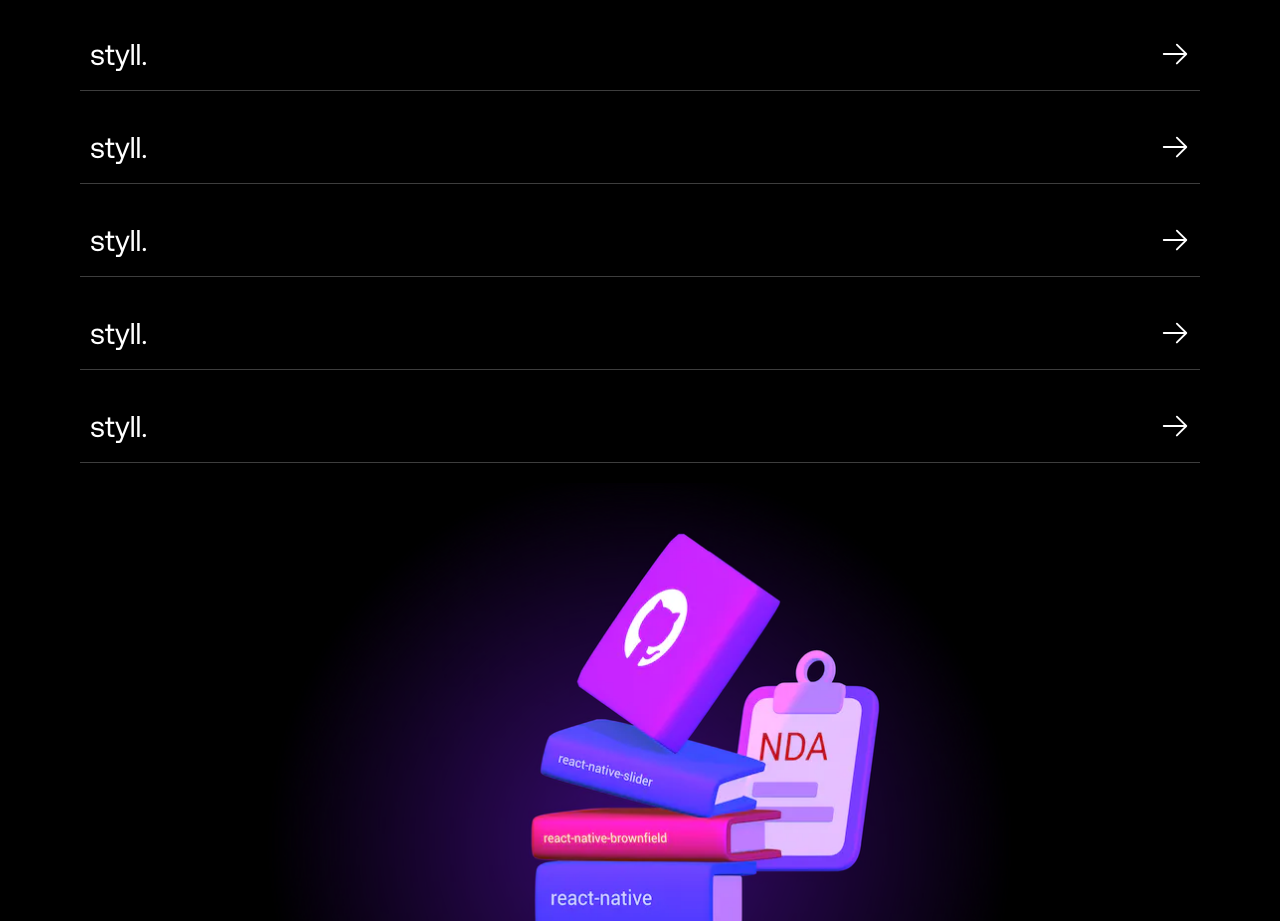
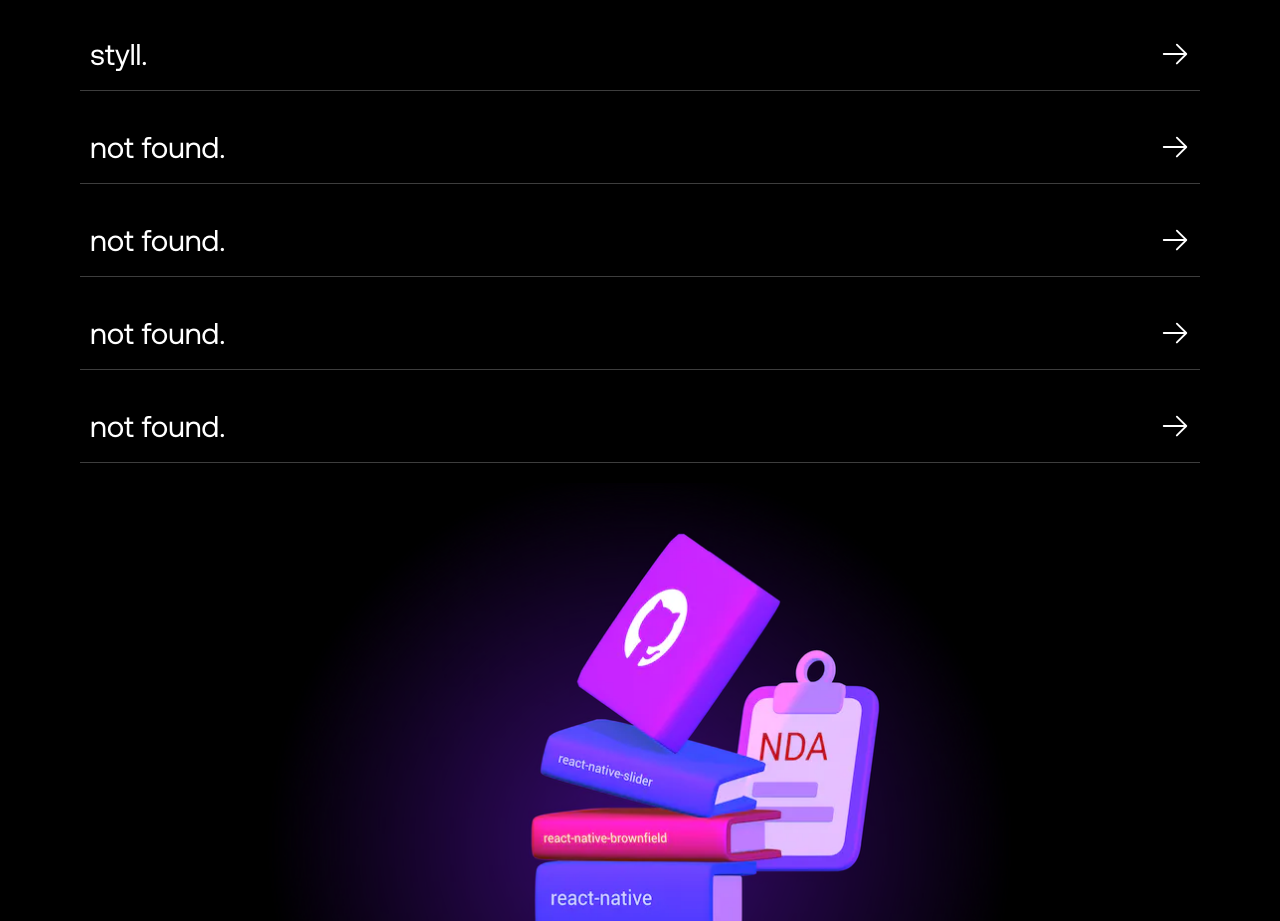
Before and after one commit to gracjaan/PersonalWebsite, a React (Vite) app in the folder PersonalWebsite/: page / in a window 1280 px wide. Shown: the part 3360-4281 px from the top of the page. Built offline with nearby package versions, Linux system fonts and the light colour scheme.

Commit message:
Migrating from static titles to dynamic data

```diff
--- a/PersonalWebsite/src/pages/Projects.jsx
+++ b/PersonalWebsite/src/pages/Projects.jsx
@@ -2,6 +2,7 @@ import React, {useState} from "react";
 import Logo from "../assets/projects.webp";
 import { ArrowRightIcon } from "@heroicons/react/24/solid";
 import Modal from "../components/Modal";
+import data from "../data/data.json";
 
 const Projects = () => {
   const [openModal, setOpenModal] = useState("");
@@ -20,7 +21,7 @@ const Projects = () => {
             <li className="mb-5 border-b border-white/[.24]">
               <button className="w-full p-[10px] flex flex-row justify-between items-center" onClick={() => setOpenModal("id0")}>
                 <h4>
-                  styll.
+                  {data.id0?.name || "not found."}
                 </h4>
                 <ArrowRightIcon className="text-white h-[30px]" />
               </button>
@@ -28,7 +29,7 @@ const Projects = () => {
             <li className="mb-5 border-b border-white/[.24]">
               <button className="w-full p-[10px] flex flex-row justify-between items-center" onClick={() => setOpenModal("id1")}>
                 <h4>
-                  styll.
+                  {data.id1?.name || "not found."}
                 </h4>
                 <ArrowRightIcon className="text-white h-[30px]" />
               </button>
@@ -36,7 +37,7 @@ const Projects = () => {
             <li className="mb-5 border-b border-white/[.24]">
               <button className="w-full p-[10px] flex flex-row justify-between items-center" onClick={() => setOpenModal("id2")}>
                 <h4>
-                  styll.
+                  {data.id2?.name || "not found."}
                 </h4>
                 <ArrowRightIcon className="text-white h-[30px]" />
               </button>
@@ -44,7 +45,7 @@ const Projects = () => {
             <li className="mb-5 border-b border-white/[.24]">
               <button className="w-full p-[10px] flex flex-row justify-between items-center" onClick={() => setOpenModal("id3")}>
                 <h4>
-                  styll.
+                  {data.id3?.name || "not found."}
                 </h4>
                 <ArrowRightIcon className="text-white h-[30px]" />
               </button>
@@ -52,7 +53,7 @@ const Projects = () => {
             <li className="mb-5 border-b border-white/[.24]">
               <button className="w-full p-[10px] flex flex-row justify-between items-center" onClick={() => setOpenModal("id4")}>
                 <h4>
-                  styll.
+                  {data.id4?.name || "not found."}
                 </h4>
                 <ArrowRightIcon className="text-white h-[30px]" />
               </button>
```
